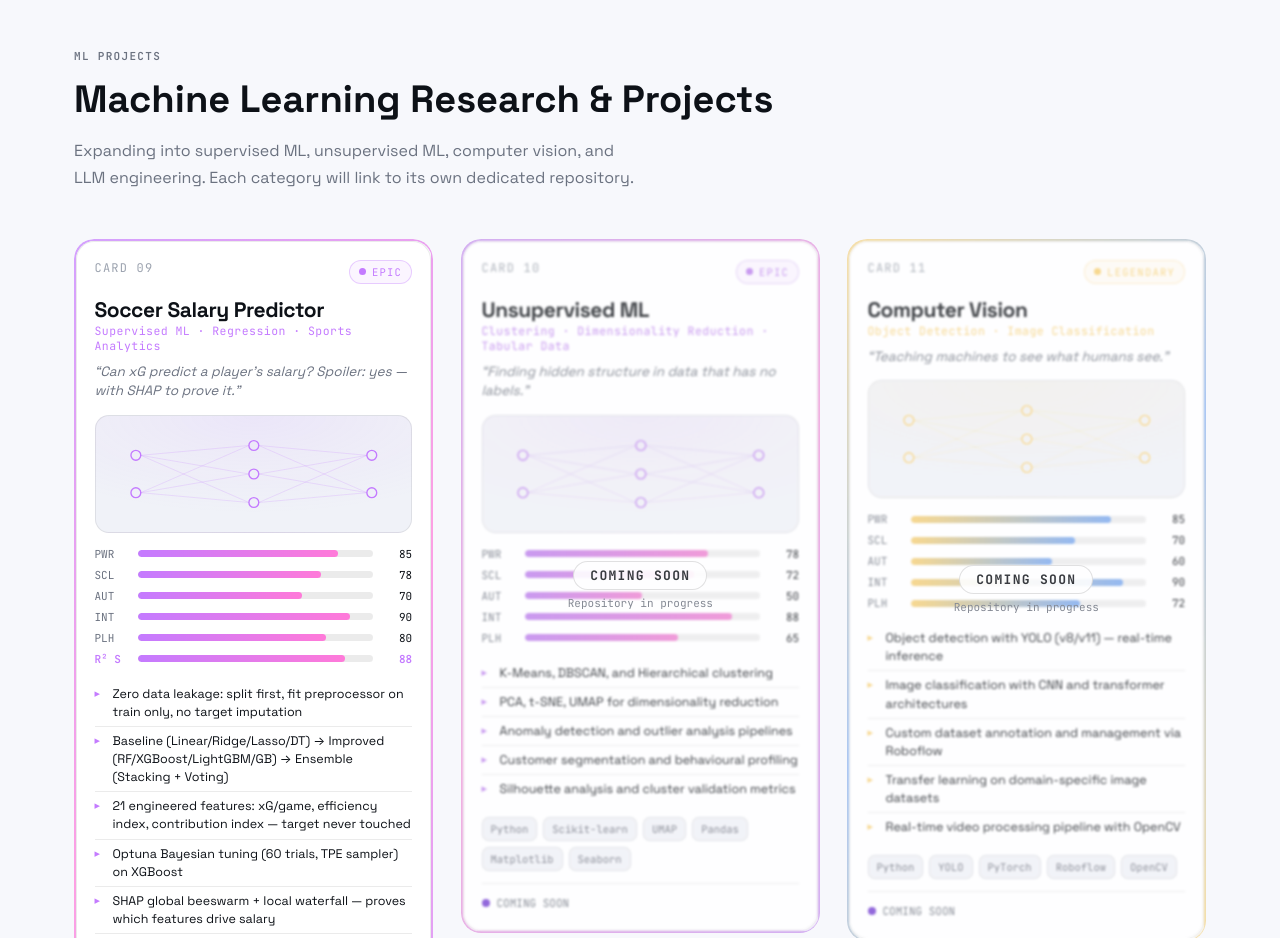
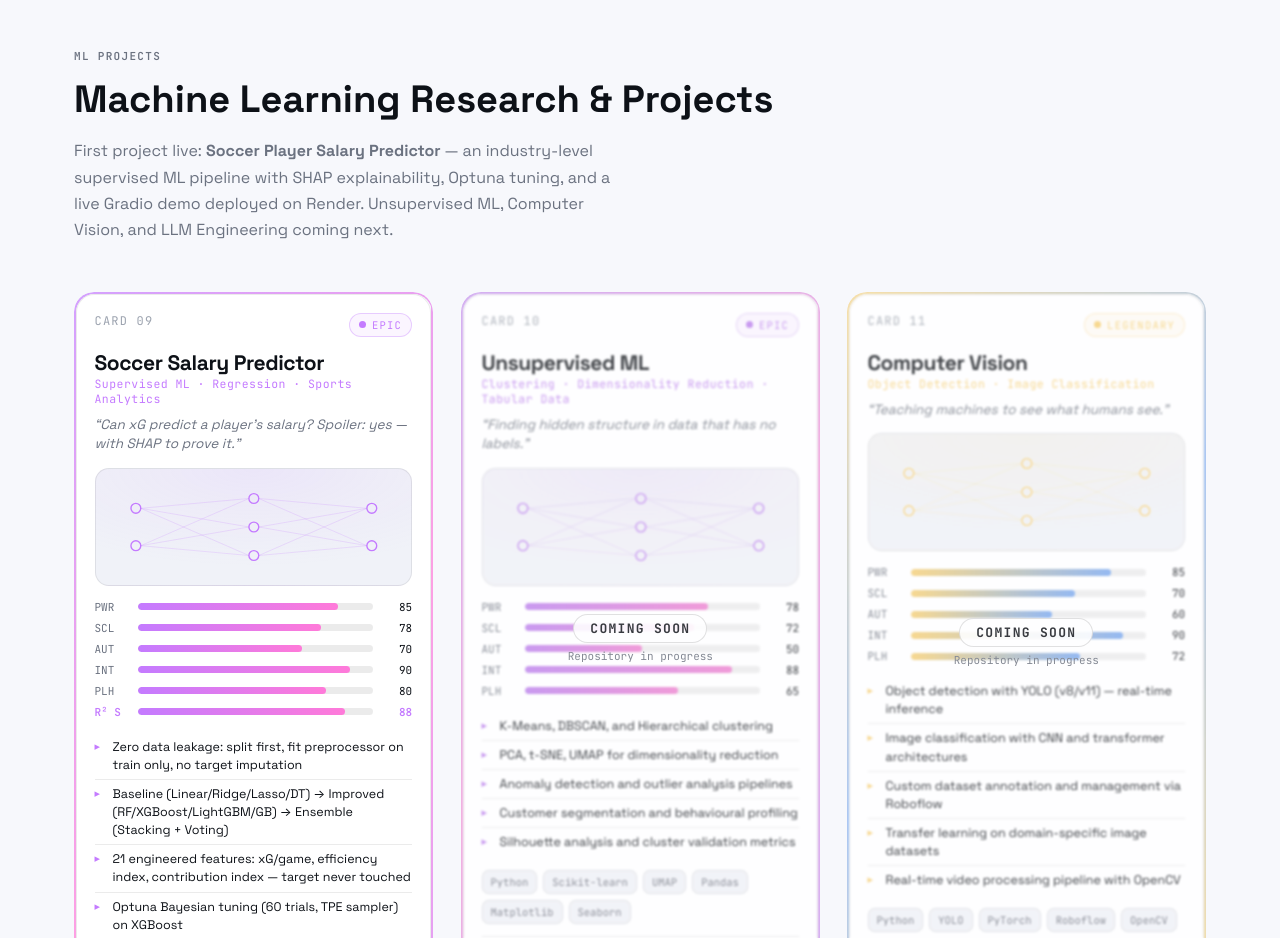
Before and after one commit to davronbek-malikov/Portfolio, a Next.js app: page / in a window 1280 px wide. Shown: the part 800-1738 px from the top of the page. Built offline with nearby package versions, Linux system fonts and the light colour scheme.

Commit message:
feat: update ML section description — soccer project now live

```diff
--- a/app/page.jsx
+++ b/app/page.jsx
@@ -61,8 +61,9 @@ export default function Home() {
           </Reveal>
           <Reveal delay={80}>
             <p className="showcase-sub">
-              Expanding into supervised ML, unsupervised ML, computer vision, and LLM engineering.
-              Each category will link to its own dedicated repository.
+              First project live: <strong>Soccer Player Salary Predictor</strong> — an industry-level supervised ML pipeline
+              with SHAP explainability, Optuna tuning, and a live Gradio demo deployed on Render.
+              Unsupervised ML, Computer Vision, and LLM Engineering coming next.
             </p>
           </Reveal>
           <div className="showcase-grid">
```
